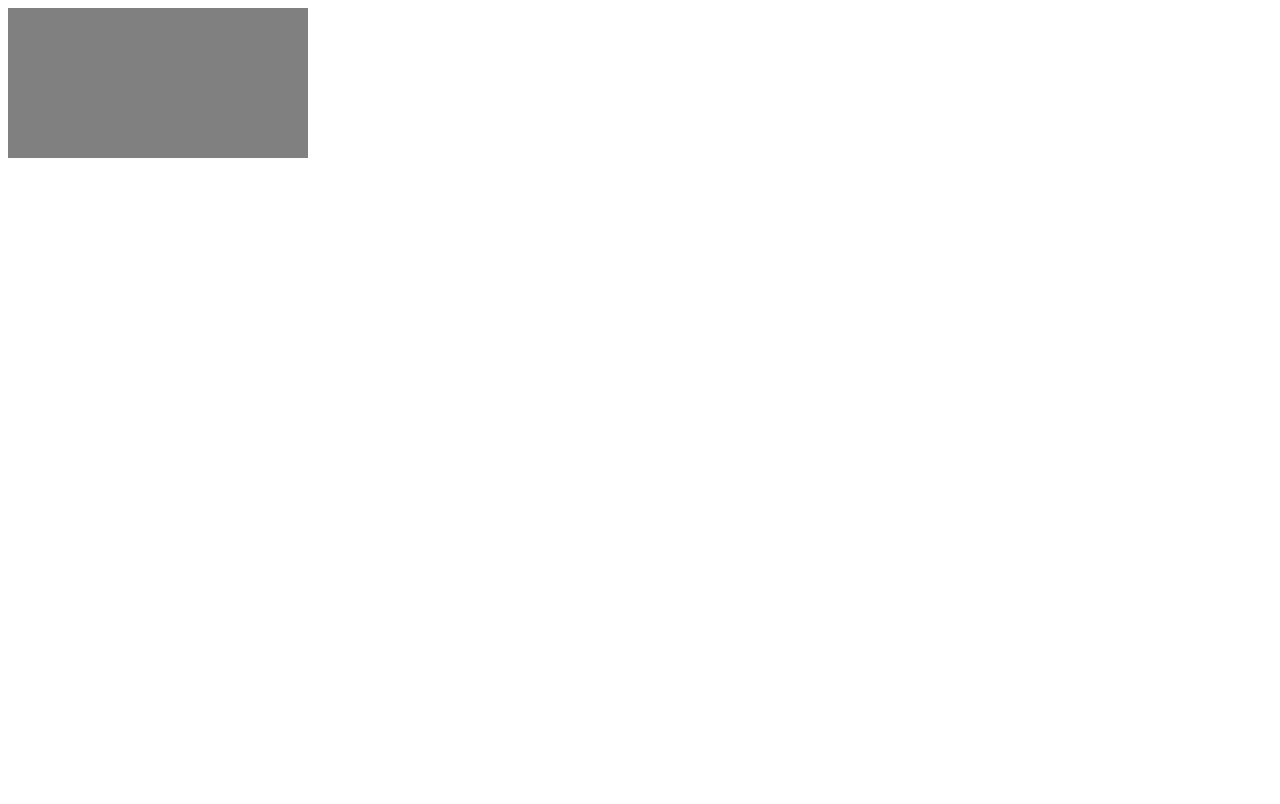
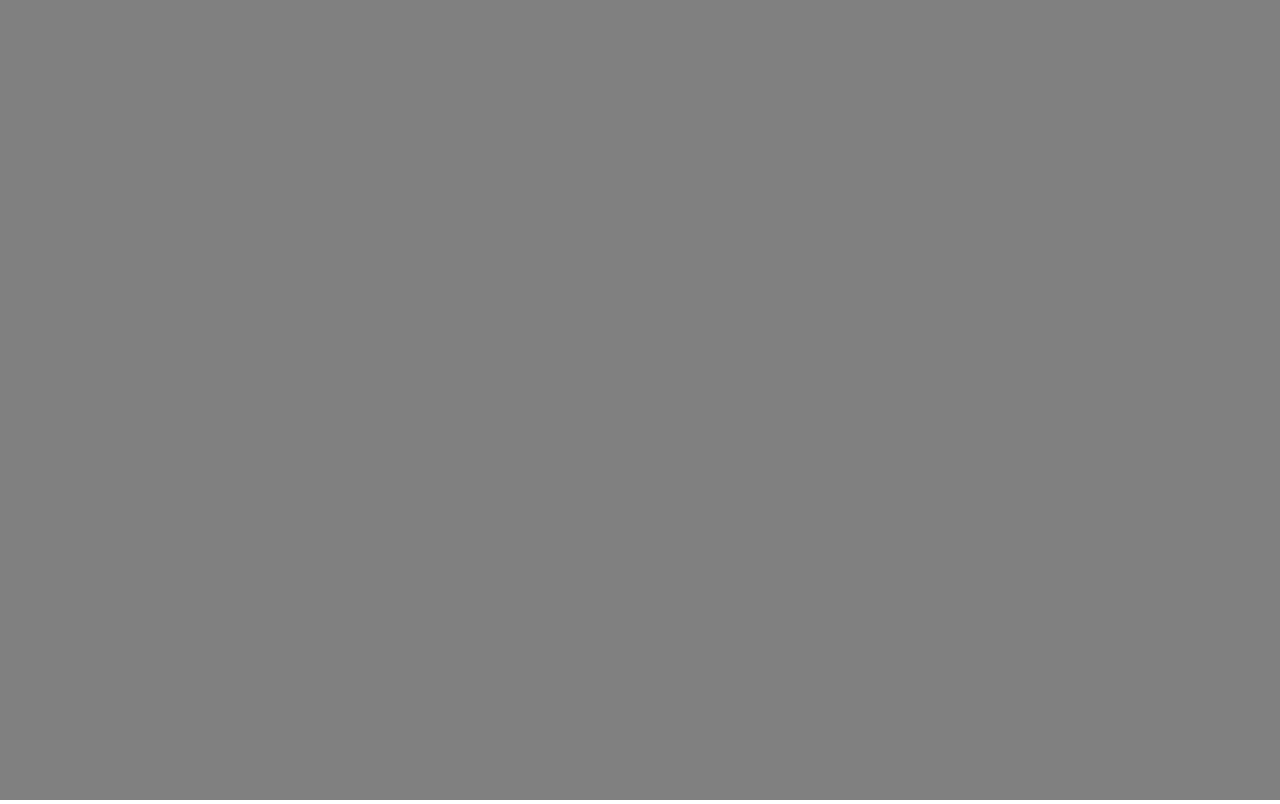
Before and after one commit to jesusdanielm58/pong, a plain HTML site: page index.html in a window 1280 px wide. Drawn offline with Linux system fonts and the light colour scheme.

Commit message:
estilos agregados y errores corregidos

```diff
--- a/index.html
+++ b/index.html
@@ -7,6 +7,10 @@
     canvas {
       background-color:grey;
     }
+    body {
+      margin: 0 auto;
+      overflow: hidden;
+    }
   </style>
 </head>
 <body>
@@ -14,8 +18,8 @@
   <script>
     var canvas=document.getElementById("canvas");
     var context=canvas.getContext("2d");
-    canvas.style.width=window.innerWidth;
-    canvas.style.height=window.innerHeight;
+    canvas.style.width=window.innerWidth+"px";
+    canvas.style.height=window.innerHeight+"px";
     var rAltura=100;
     var rAncho=20;
     function raqueta(x,y,ancho,alto){
```
